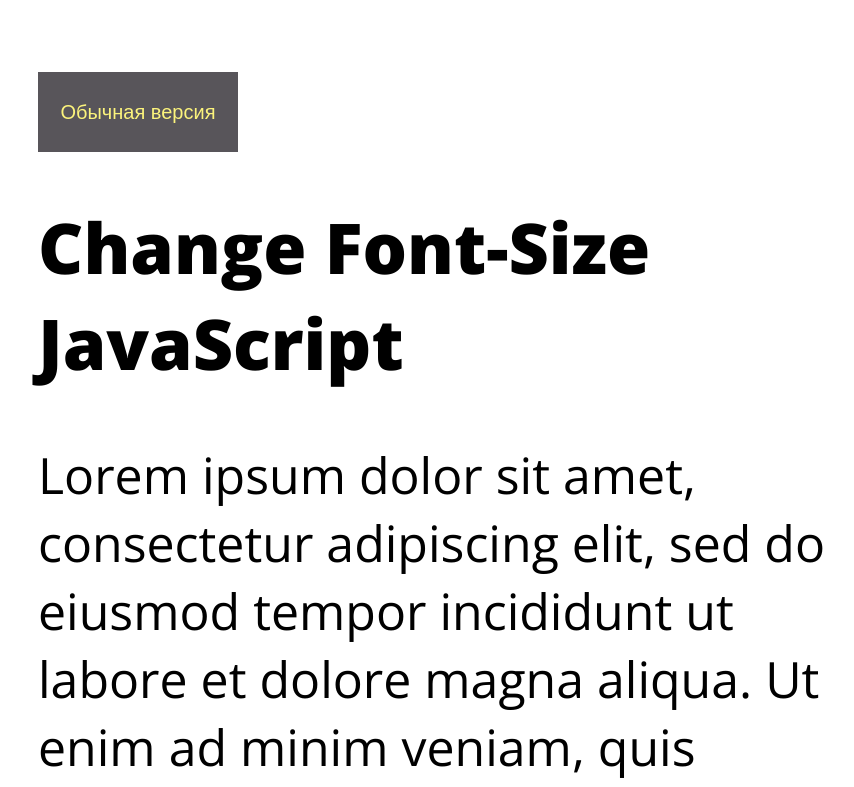
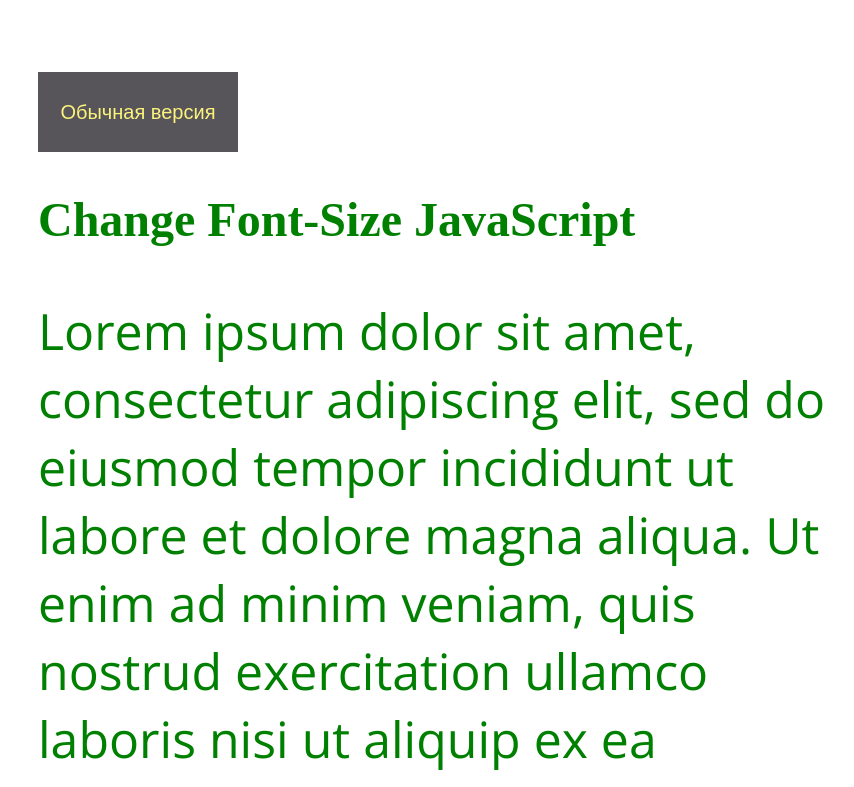
Before and after one commit to nikolaevaav55/visually_impaired_js, a plain HTML site: page index.html in a window 1280 px wide. Both pictures are taken after a click on the button "Версия для слабовидящих". Shown: the top 787 px of the page, without its empty margins (202-1056 px from the left). Drawn offline with nearby package versions, Linux system fonts and the light colour scheme.

Commit message:
change elements by tag

```diff
--- a/index.html
+++ b/index.html
@@ -11,11 +11,10 @@
     <div class="container">
         <!-- Increase / Decrease buttons-->
             <button id="siteVersion" onClick="toggleText(this.id)">Версия для слабовидящих</button>
-            <!-- <button onclick="changeFontSize('decrease')">Обычная версия</button> -->
             <!-- Header and Paragraph -->
-            <h1 id="h">Change Font-Size JavaScript</h1>
+            <h2 id="h">Change Font-Size JavaScript</h1>
             <p id="p">Lorem ipsum dolor sit amet, consectetur adipiscing elit, sed do eiusmod tempor incididunt ut labore et dolore magna aliqua. Ut enim ad minim veniam, quis nostrud exercitation ullamco laboris nisi ut aliquip ex ea commodo consequat. Duis aute irure dolor in reprehenderit in voluptate velit esse cillum dolore eu fugiat nulla pariatur. Excepteur sint occaecat cupidatat non proident, sunt in culpa qui officia deserunt mollit anim id est laborum.</p>
-
+    </div>
   <script src="js/main.js"></script>
 </body>
 </html>
--- a/js/main.js
+++ b/js/main.js
@@ -1,17 +1,13 @@
-const bgc = window.getComputedStyle( document.body ,null).getPropertyValue('background-color');
+const bgc = window.getComputedStyle(document.body, null).getPropertyValue('background-color');
 
 function toggleText(button_id)
 {
    var el = document.getElementById(button_id);
    if (el.firstChild.data == "Версия для слабовидящих")
    {
-       var bgc = window.getComputedStyle( document.body ,null).getPropertyValue('background-color');
-       var bgc = String(bgc)
-       console.log(bgc)
        var color = "white"
        changeFontSize(el.firstChild.data, color)
        el.firstChild.data = "Обычная версия";
-
    }
    else
    {
@@ -24,28 +20,22 @@ function toggleText(button_id)
 
 function changeFontSize(type, color){
 
-    // IDs to select
-    let ids = ["#h", '#p'];
+    let tags = ["h1","h2", "h3", "p", "a", "h4"];
 
+     tags.forEach(tag => {
+         var tags = document.querySelectorAll(tag);
+           for(var i=0; i<tags.length; i++){
+             let fontSize = window.getComputedStyle(tags[i], null).getPropertyValue("font-size")
+             fontSize = parseFloat(fontSize);
+              if(type === "Версия для слабовидящих"){
+                 tags[i].style.fontSize = (fontSize * 2) + "px";
+                 tags[i].style.color = "green";
+                 document.body.style.background = color
 
+             }else{
+                 tags[i].style.fontSize = (fontSize / 2) + "px";
+                 document.body.style.background = color
+                 }}
 
-    ids.forEach(id => {
-        // Get element
-        let el = document.querySelector(id);
-
-        // Get font size
-        let fontSize = window.getComputedStyle(el, null).getPropertyValue("font-size")
-
-        // Convert to float
-        fontSize = parseFloat(fontSize);
-
-        // Increase / Decrease font-size
-        if(type === "Версия для слабовидящих"){
-            el.style.fontSize = (fontSize * 2) + "px";
-            document.body.style.background = "white"
-        }else{
-            el.style.fontSize = (fontSize / 2) + "px";
-            document.body.style.background = bgc
-        }
-    });
-}
+       });
+       }
```
